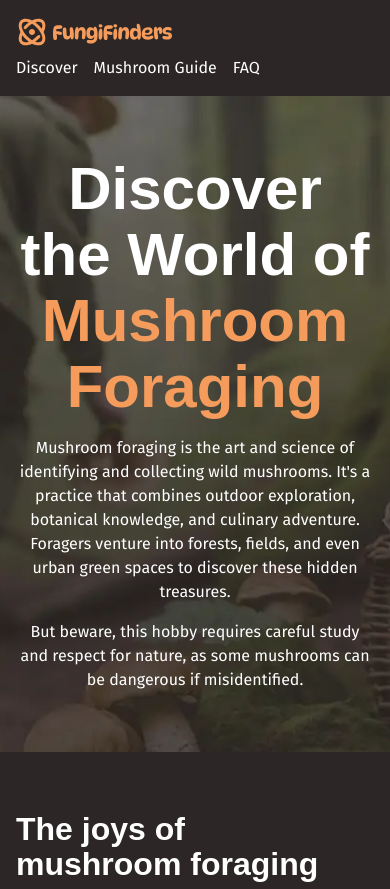
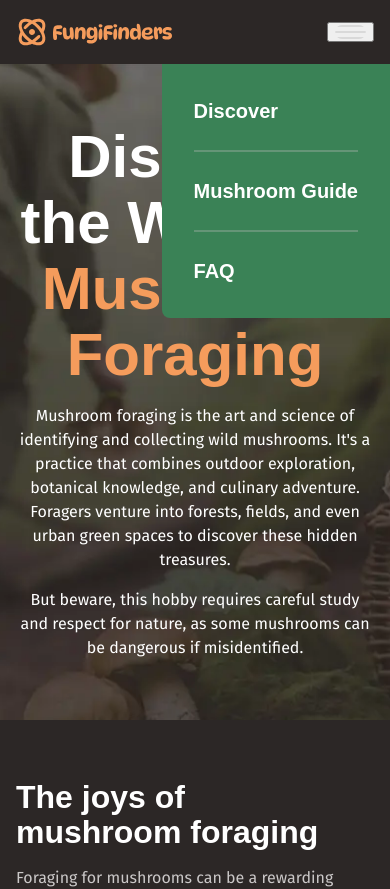
Before and after one commit to Joseadu/fungi, an Angular app: page / in a window 390 px wide. Shown: the top 889 px of the page. Built offline with nearby package versions, Linux system fonts and the light colour scheme.

Commit message:
styling mobile menu

```diff
--- a/src/app/shared/main-nav/main-nav.component.css
+++ b/src/app/shared/main-nav/main-nav.component.css
@@ -16,4 +16,27 @@
         flex-wrap: wrap;
         gap: var(--spacing-03) var(--spacing-05);
     }
+
+    @media (width < 768px) {
+        position: absolute;
+        top: 64px;
+        right: 0;
+        padding: var(--spacing-09);
+        background-color: var(--background-accent-main);
+        font-weight: 700;
+        font-size: var(--font-size-lg);
+        font-family: var(--ff-heading);
+        border-radius: 0 0 0 var(--border-radius-2);
+
+        ul {
+            flex-direction: column;
+            gap: 0;
+        }
+
+        li + li {
+            margin-block-start: 1.5rem;
+            padding-block-start: 1.5rem;
+            border-top: 2px solid var(--background-accent-light);
+        }
+    }
 }
--- a/src/app/shared/main-nav/main-nav.component.html
+++ b/src/app/shared/main-nav/main-nav.component.html
@@ -2,7 +2,13 @@
     <div class="wrapper" data-width="wide">
         <div class="site-header__inner">
             <img src="assets/icons/fungi-finders.svg" alt="Fungi Finders">
-            <nav class="primary-nav">
+
+            <button aria-controls="primary-nav">
+                <span class="visually-hidden" aria-expanded="false">menu</span>
+                <img src="assets/icons/hamburger.svg" alt="hamburger menu icon">
+            </button>
+
+            <nav id="primary-nav" class="primary-nav">
                 <ul>
                     <li><a href="/">Discover</a></li>
                     <li><a href="#">Mushroom Guide</a></li>
```
